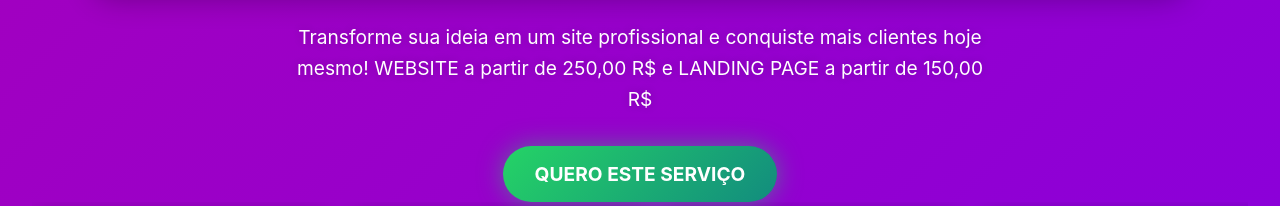
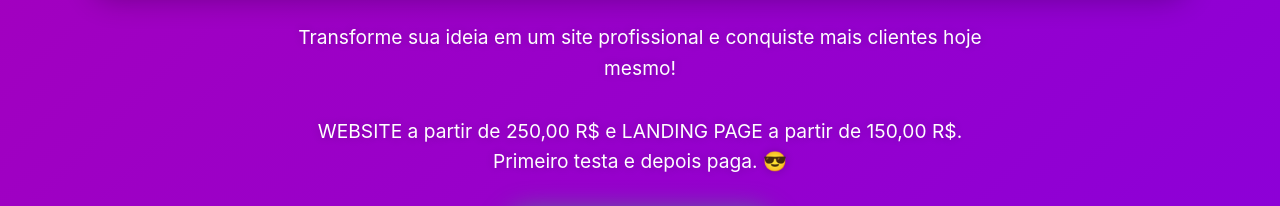
Before and after one commit to desenvolvimentoweb1983/landing-page-webdev-luis, a plain HTML site: page index.html in a window 1280 px wide. Shown: the part 937-1143 px from the top of the page. Drawn offline with Linux system fonts and the light colour scheme.

Commit message:
valores ajustes

```diff
--- a/index.html
+++ b/index.html
@@ -22,7 +22,8 @@
   <header>
     <h1>Sua Solução Digital Começa Aqui</h1>
     <img src="imagens/banner.jpg" class="banner" alt="Banner principal">
-    <p>Transforme sua ideia em um site profissional e conquiste mais clientes hoje mesmo! WEBSITE a partir de 250,00 R$ e LANDING PAGE a partir de 150,00 R$</p>
+    <p>Transforme sua ideia em um site profissional e conquiste mais clientes hoje mesmo!</p><p>
+       WEBSITE a partir de 250,00 R$ e LANDING PAGE a partir de 150,00 R$. Primeiro testa e depois paga. &#128526;</p>
     <button onclick="whatsServico()">QUERO ESTE SERVIÇO</button>
 
     <!-- ==========================
```
